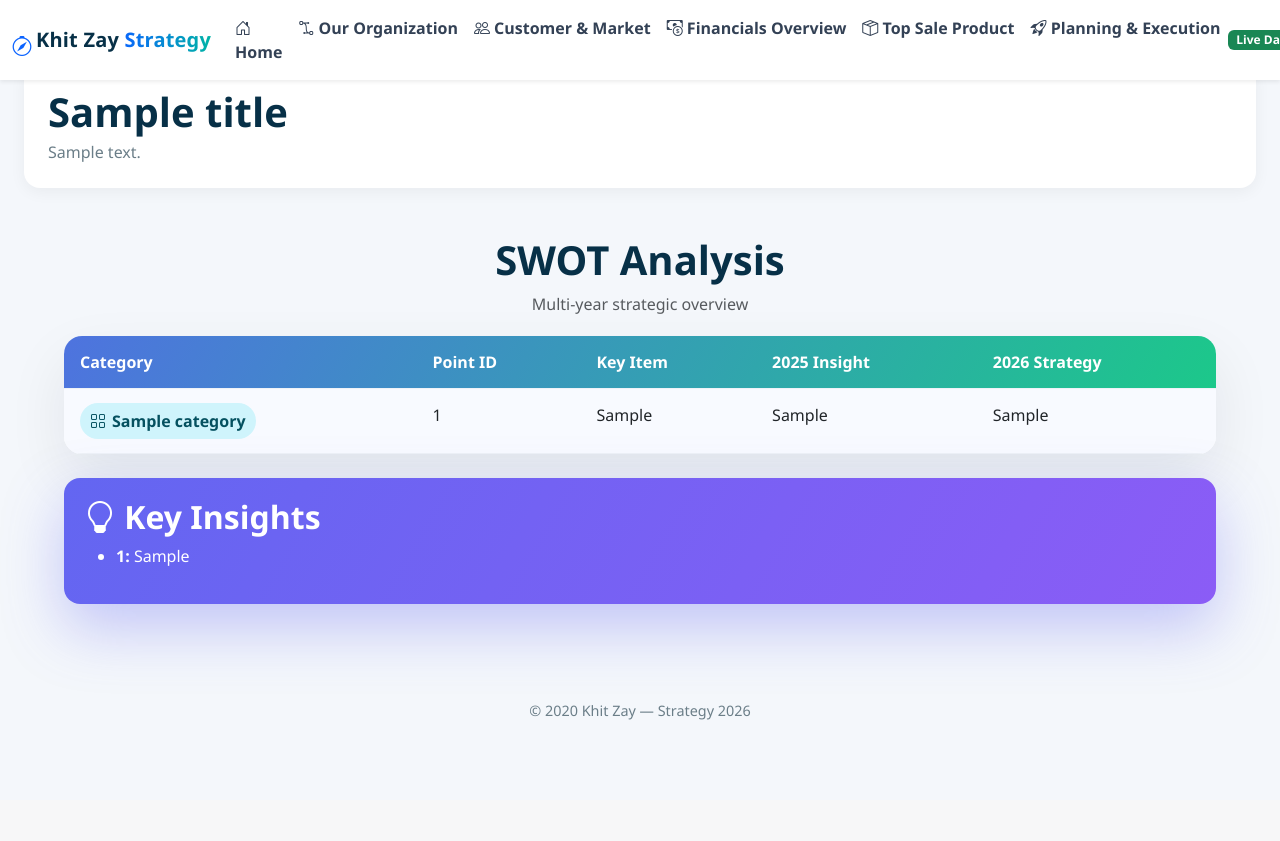
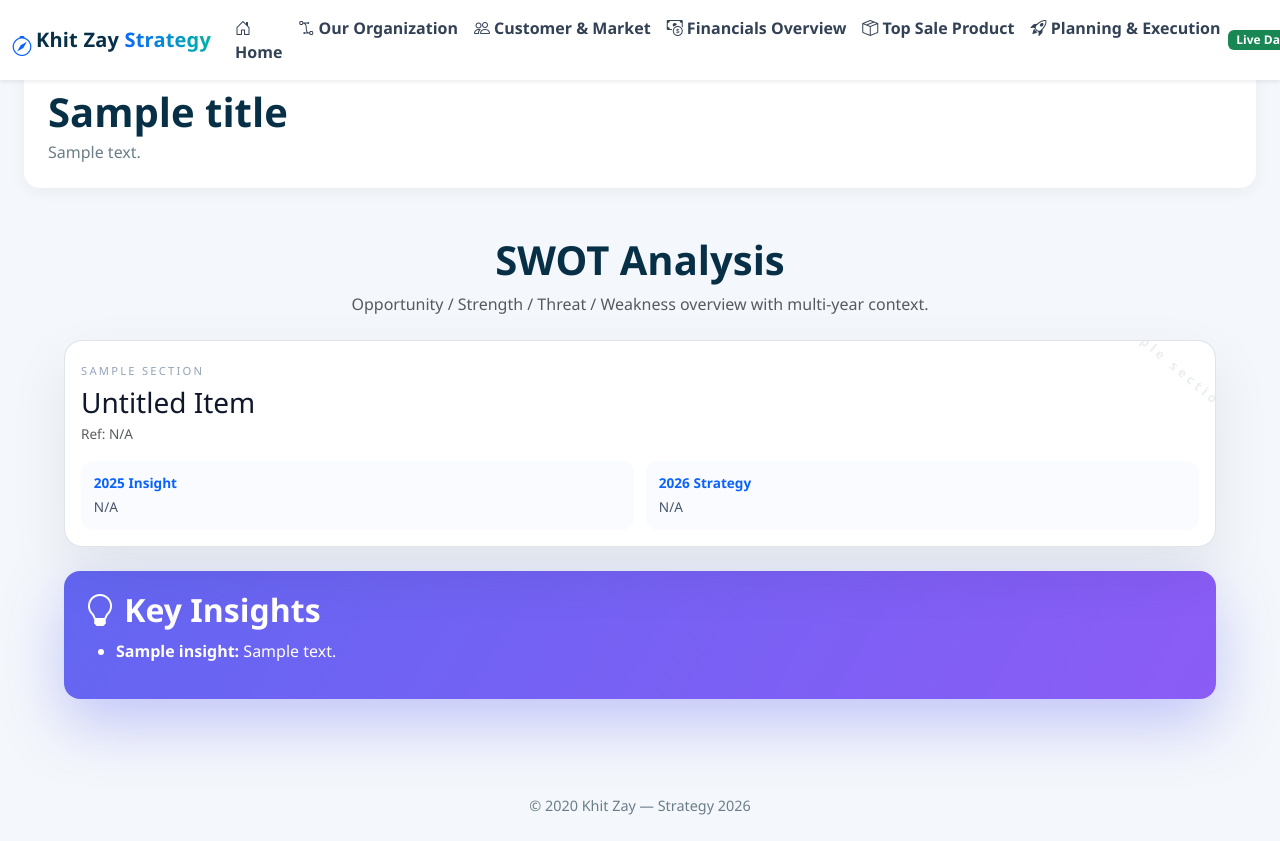
Before and after one commit to tobecontinue-hub/KZ-strategic, a Flask app: template dashboard_app_from_excel/templates/swot.html in a window 1280 px wide. Before the commit the page ends 720 px from the top, so only its background shows below. Run offline with Flask 3, Linux system fonts and the light colour scheme; the template is opened without the code that fills it: most values are stand-ins (such as "Sample title", 1, 10 or a date in 2020); some libraries are stand-ins or nearby versions.

Commit message:
Implement card-based SWOT grouped by category

```diff
--- a/dashboard_app_from_excel/templates/swot.html
+++ b/dashboard_app_from_excel/templates/swot.html
@@ -1,117 +1,60 @@
 <!-- templates/swot.html -->
 {% extends "base.html" %}
 {% block content %}
-
 <link rel="stylesheet" href="https://cdn.jsdelivr.net/npm/bootstrap-icons@1.11.3/font/bootstrap-icons.css">
-
 <style>
-body {
-  background: #f4f7fb;
-}
-.swot-shell {
-  max-width: 1200px;
-  margin: 0 auto;
-  padding: 24px;
-}
-.swot-shell h1 {
-  text-align: center;
-  font-weight: 900;
-  color: #073047;
-}
-.swot-table-card {
-  margin-top: 20px;
-  background: #fff;
-  border-radius: 18px;
-  box-shadow: 0 24px 60px rgba(15,23,42,.08);
-  overflow: hidden;
-}
-.swot-table {
-  width: 100%;
-  border-collapse: collapse;
-}
-.swot-table thead {
-  background: linear-gradient(120deg,#4e73df,#1cc88a);
-  color: #fff;
-}
-.swot-table th,
-.swot-table td {
-  padding: 14px 16px;
-  border-bottom: 1px solid #eef2f7;
-  vertical-align: top;
-}
-.swot-table tbody tr {
-  animation: fadeIn .4s ease;
-}
-.swot-table tbody tr:nth-child(odd) { background: #f8faff; }
-.category-badge {
-  display: inline-flex;
-  align-items: center;
-  gap: 6px;
-  padding: 6px 10px;
-  border-radius: 999px;
-  font-weight: 600;
-  color: #055160;
-  background: #cff4fc;
-}
-.key-insight-card {
-  margin-top: 24px;
-  padding: 20px;
-  border-radius: 16px;
-  background: linear-gradient(120deg,#6366f1,#8b5cf6);
-  color: #fff;
-  box-shadow: 0 24px 60px rgba(99,102,241,.35);
-}
-.key-insight-card h2 {
-  font-weight: 800;
-}
-@keyframes fadeIn {
-  from { opacity: 0; transform: translateY(8px); }
-  to { opacity: 1; transform: translateY(0); }
-}
+body { background: #f4f7fb; }
+.swot-shell { max-width: 1200px; margin: 0 auto; padding: 24px; }
+.swot-shell h1 { text-align: center; font-weight: 900; color: #073047; }
+.swot-grid { display: grid; grid-template-columns: repeat(auto-fit, minmax(260px, 1fr)); gap: 1rem; margin-top: 1.5rem; }
+.swot-card { border-radius: 18px; background: #fff; border: 1px solid rgba(148,163,184,.3); box-shadow: 0 24px 60px rgba(15,23,42,.08); padding: 1rem; animation: fadeIn .4s ease; position: relative; overflow: hidden; }
+.swot-card h3 { margin: 0.3rem 0; color: #0f172a; }
+.swot-card small { color: #94a3b8; letter-spacing: 0.2em; text-transform: uppercase; font-size: 0.7rem; }
+.swot-details { display: grid; grid-template-columns: repeat(auto-fit, minmax(140px, 1fr)); gap: 0.75rem; margin-top: 0.75rem; }
+.swot-details div { background: #f9fbff; border-radius: 12px; padding: 0.8rem; color: #475569; font-size: 0.85rem; }
+.swot-details span { display: block; font-weight: 700; color: #0b63ff; margin-bottom: 0.2rem; }
+.swot-card::after { content: attr(data-category); position: absolute; top: 12px; right: -30px; transform: rotate(40deg); font-weight: 800; letter-spacing: 0.3em; color: rgba(148,163,184,.2); font-size: 0.8rem; }
+.key-insight-card { margin-top: 24px; padding: 20px; border-radius: 16px; background: linear-gradient(120deg,#6366f1,#8b5cf6); color: #fff; box-shadow: 0 24px 60px rgba(99,102,241,.35); }
+.key-insight-card h2 { font-weight: 800; margin-bottom: 0.6rem; }
+.key-insight-card li { margin-bottom: 0.5rem; }
+@keyframes fadeIn { from { opacity: 0; transform: translateY(8px); } to { opacity: 1; transform: translateY(0); } }
 </style>
 
 <div class="swot-shell">
   <h1>SWOT Analysis</h1>
-  <p class="text-center text-muted">Multi-year strategic overview</p>
+  <p class="text-center text-muted">Opportunity / Strength / Threat / Weakness overview with multi-year context.</p>
 
-  <div class="swot-table-card">
-    <table class="swot-table">
-      <thead>
-        <tr>
-          <th>Category</th>
-          <th>Point ID</th>
-          <th>Key Item</th>
-          <th>2025 Insight</th>
-          <th>2026 Strategy</th>
-        </tr>
-      </thead>
-      <tbody>
-        {% for row in rows %}
-        <tr>
-          <td>
-            <span class="category-badge">
-              <i class="bi bi-grid"></i> {{ row['Category'] or 'N/A' }}
-            </span>
-          </td>
-          <td>{{ row['Point_ID'] or '—' }}</td>
-          <td>{{ row['Key_Item'] or 'Untitled Item' }}</td>
-          <td>{{ row['2025'] or 'N/A' }}</td>
-          <td>{{ row['2026'] or 'N/A' }}</td>
-        </tr>
-        {% endfor %}
-      </tbody>
-    </table>
+  <div class="swot-grid">
+    {% for category, entries in sections.items() %}
+      {% for entry in entries %}
+      <article class="swot-card" data-category="{{ category }}">
+        <small>{{ category }}</small>
+        <h3>{{ entry.title or 'Untitled Item' }}</h3>
+        <p class="text-muted" style="font-size:0.85rem;">Ref: {{ entry.id or 'N/A' }}</p>
+        <div class="swot-details">
+          <div>
+            <span>2025 Insight</span>
+            {{ entry.details_2025 or 'N/A' }}
+          </div>
+          <div>
+            <span>2026 Strategy</span>
+            {{ entry.details_2026 or 'N/A' }}
+          </div>
+        </div>
+      </article>
+      {% endfor %}
+    {% endfor %}
   </div>
 
   {% if key_insights %}
-  <div class="key-insight-card">
+  <section class="key-insight-card">
     <h2><i class="bi bi-lightbulb"></i> Key Insights</h2>
     <ul>
       {% for insight in key_insights %}
-      <li><strong>{{ insight['Point_ID'] or insight['Key_Item'] }}:</strong> {{ insight['2025'] or insight['2026'] }}</li>
+      <li><strong>{{ insight.title or 'Insight' }}:</strong> {{ insight.content }}</li>
       {% endfor %}
     </ul>
-  </div>
+  </section>
   {% endif %}
 </div>
 
```
